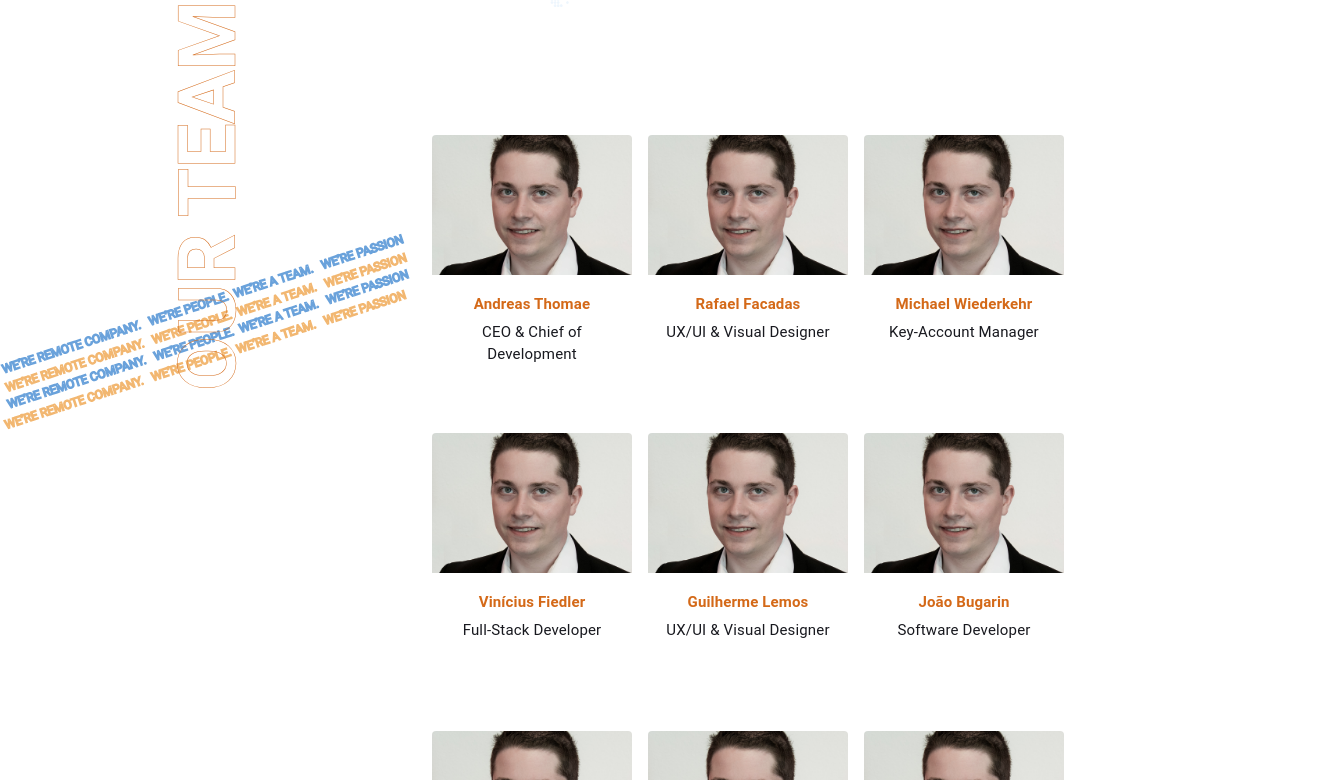
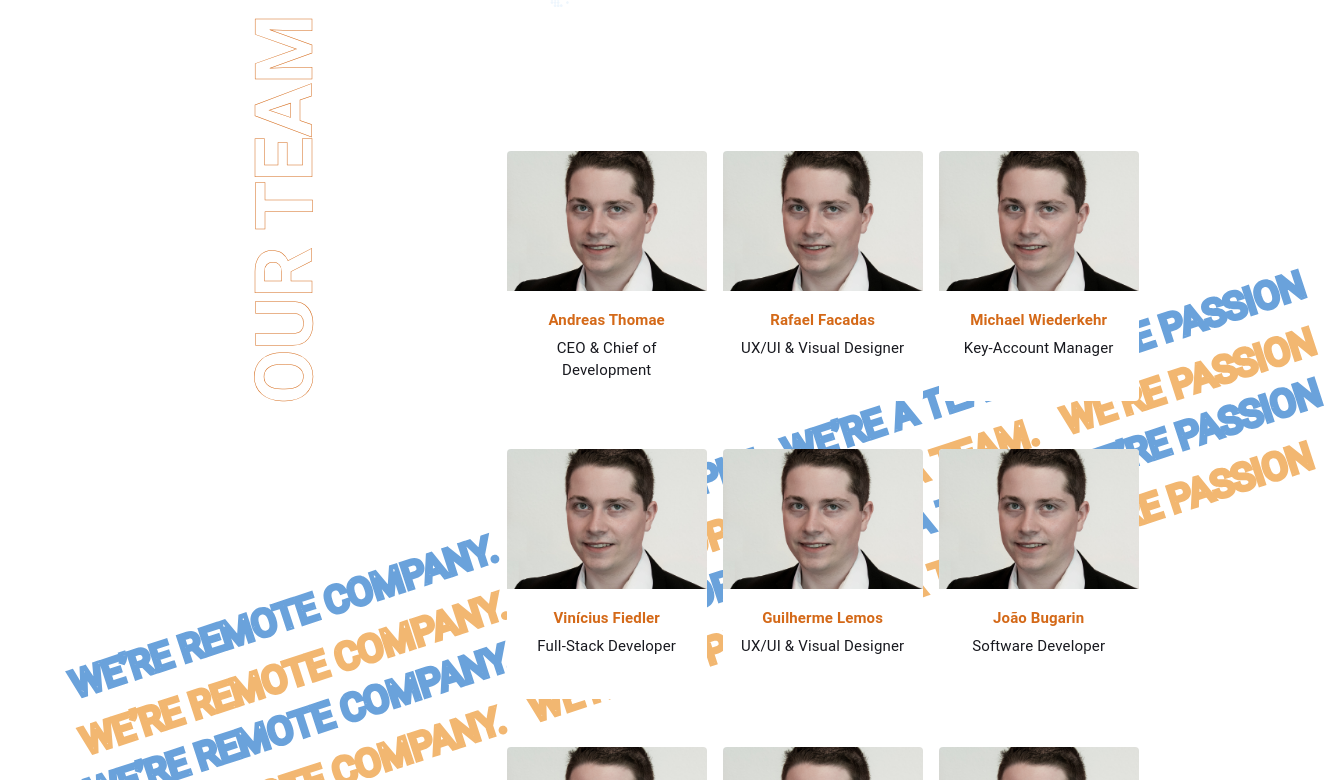
Before and after one commit to vfiedlerc/KampanosWebTranslated, a React (Create React App) app: page / in a window 1280 px wide. Shown: the part 6800-7580 px from the top of the page, 1344 px wide, since content can reach past the window. Built offline with nearby package versions, Linux system fonts and the light colour scheme.

Commit message:
Update Teams + Title

```diff
--- a/src/components/Titles/Title.tsx
+++ b/src/components/Titles/Title.tsx
@@ -30,7 +30,7 @@ const TitleBox = styled('div')(({ theme }) => ({
   [theme.breakpoints.between('md', 'lg')]: {
     h1: {
       transform: 'rotate(-90deg)',
-      fontSize: '4rem'
+      fontSize: '3.8rem'
     }
   },
   [theme.breakpoints.up('lg')]: {
--- a/src/sections/Teams/Team.tsx
+++ b/src/sections/Teams/Team.tsx
@@ -17,27 +17,25 @@ import OurTeamEffects from '../../assets/OurTeamEffect.svg';
 import { Title } from '../../components/Titles/Title';
 
 
-
-
-
 export const Team: FC<TeamProps> = ({
   props
 }: TeamProps) => {
   return (
-
-
-
-    <Grid container spacing={2} sx={{marginBottom: '2rem'}} >
-      <Grid item xs={12} md={4}>
-        <Title  color="#D46918" label="OUR TEAM" />
-
-
-        <img className="imgTeam" src={OurTeamEffects} />
-
-
+    <Grid container spacing={2} sx={{
+      width: '100%',
+      backgroundImage: `URL(${OurTeamEffects})`,
+      backgroundSize: 'contain',
+      backgroundRepeat: 'no-repeat',
+      backgroundPosition: 'center',
+      alignItems: 'center',
+      margin: '2rem 2rem 6rem 4rem'
+    }} >
+      <Grid item xs={12} md={4} sx={{ alignSelf: 'start' }}>
+        <Title color="#D46918" label="OUR TEAM" />
       </Grid>
-      <Grid item xs={6} md={8}>
-        <Grid container spacing={2} columns={3} rowSpacing={6} sx={{textAlign:'center'}}>
+      <Grid item xs={6} md={8}
+      >
+        <Grid container spacing={2} columns={3} rowSpacing={6} sx={{ textAlign: 'center' }}>
           <Grid item >
             <Grid container spacing={2} >
               <Grid item>
```
